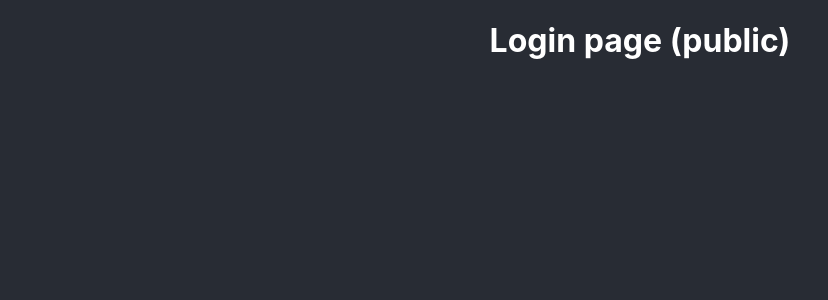
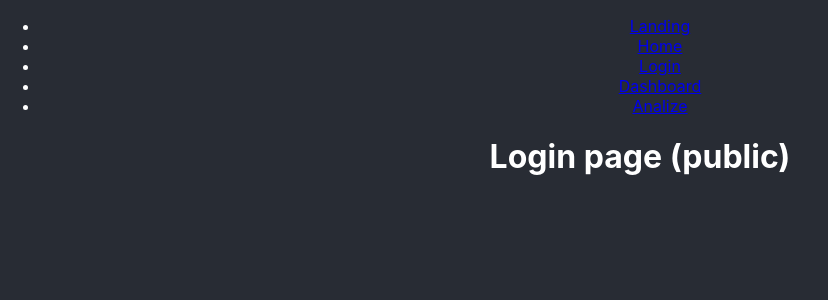
Before and after one commit to MarcoAntonioGuadalupeRivasGuzman/rutasProtegidas, a React (Create React App) app: page / in a window 1280 px wide. Shown: the top 300 px of the page, without its empty margins (0-828 px from the left). Built offline with nearby package versions, Linux system fonts and the light colour scheme.

Commit message:
add a nav bar for the example

```diff
--- a/src/Routes/AppRouter.jsx
+++ b/src/Routes/AppRouter.jsx
@@ -1,14 +1,38 @@
 import React from "react";
-import { BrowserRouter, Route, Routes } from "react-router-dom";
+import { BrowserRouter, Link, Route, Routes } from "react-router-dom";
 import { Login } from "../components/Login";
 import { Landing } from "../components/Landing";
 import { Dashboard } from "../components/Dashboard";
 import { Analize } from "../components/Analize";
 import { Home } from "../components/Home";
+import '../../src/App.css';
 
 export const RouterApp = ()=>{
     return(
         <BrowserRouter>
+        <nav>
+            <ul>
+                <li>
+                    <Link className="link" to="/landing">Landing</Link>
+                </li>
+
+                <li>
+                    <Link className="link" to="/home">Home</Link>
+                </li>
+
+                <li>
+                    <Link className="link" to="/login">Login</Link>
+                </li>
+
+                <li>
+                    <Link className="link"  to="/dashboard">Dashboard</Link>
+                </li>
+
+                <li>
+                    <Link className="link" to="/analize">Analize</Link>
+                </li>
+            </ul>
+        </nav>
         <Routes>
             <Route index element={<Login />} />
 
```
